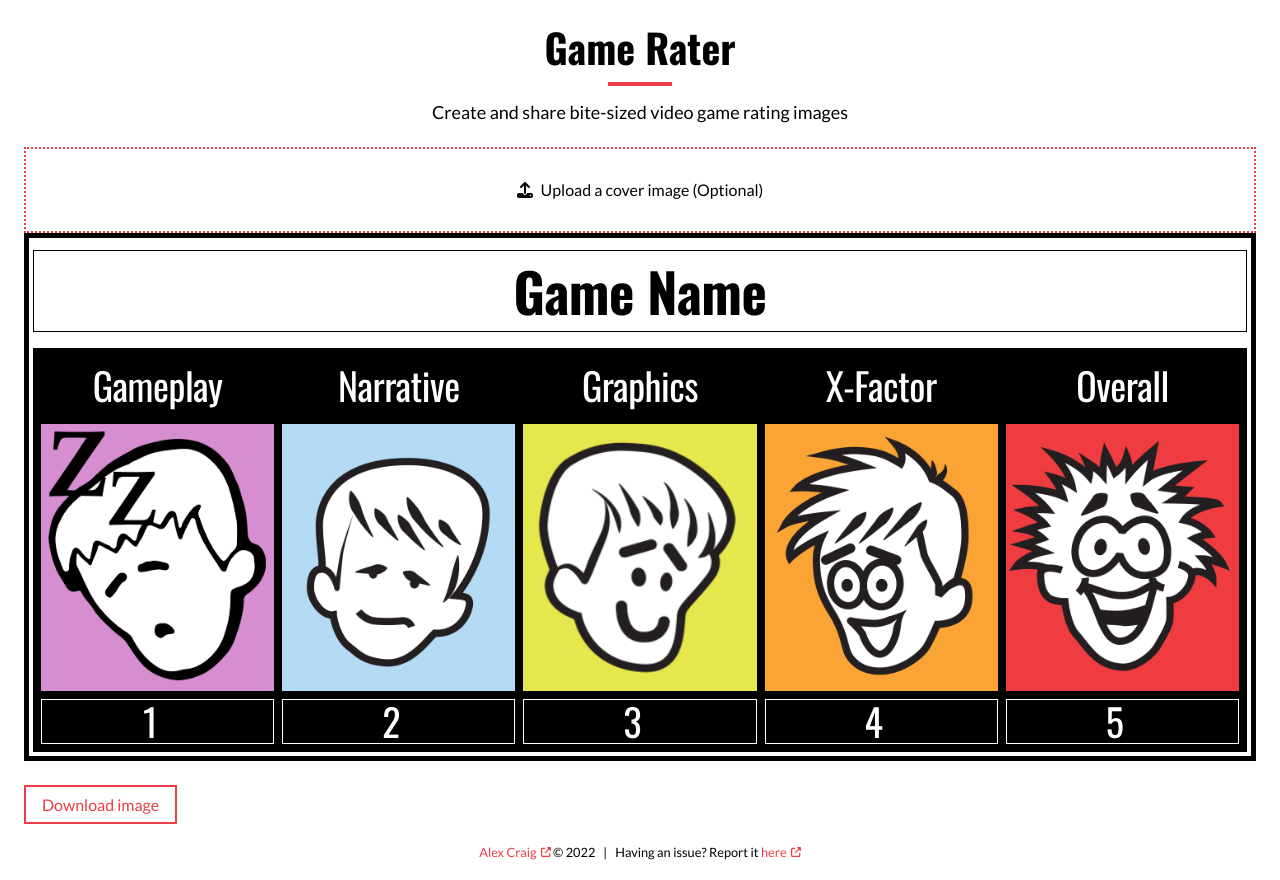
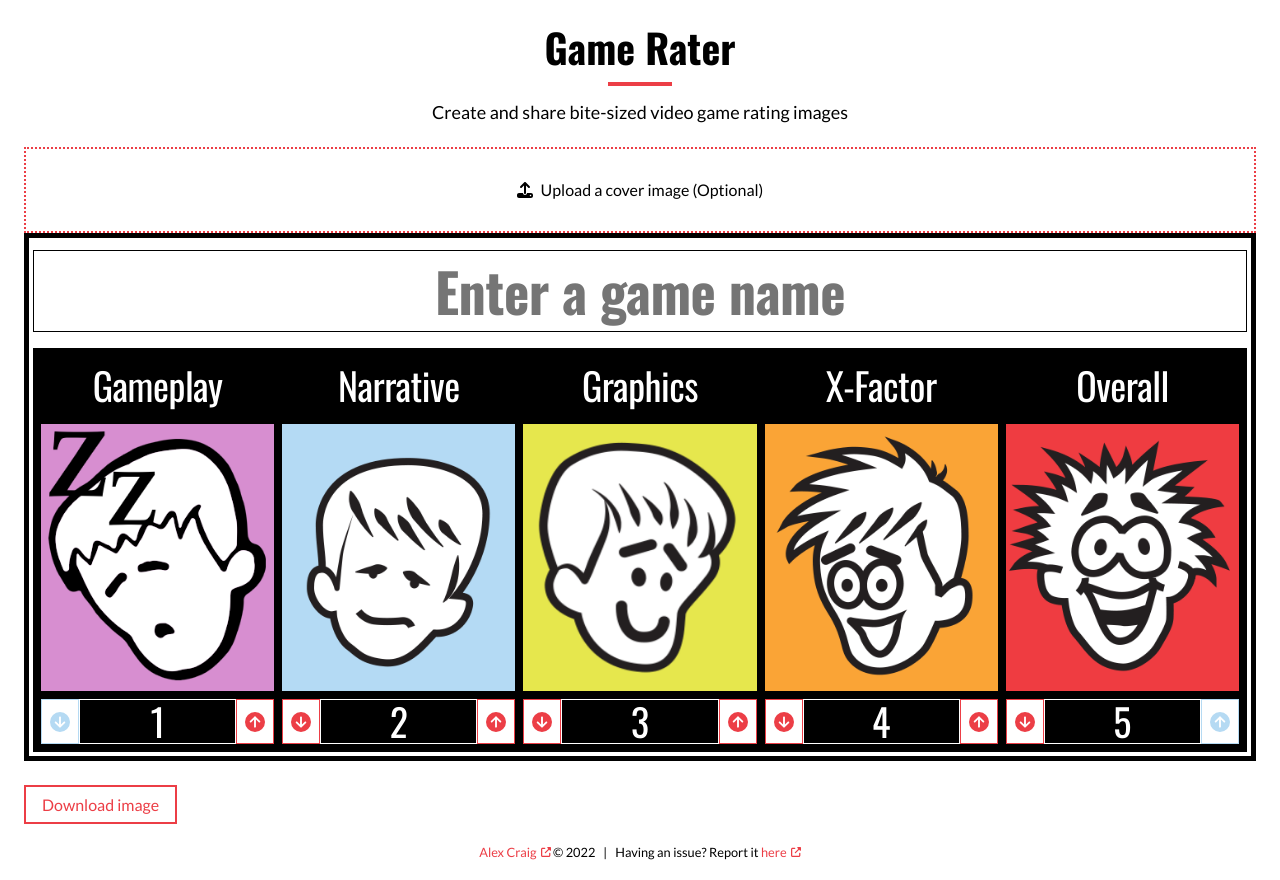
Before and after one commit to im-sticky/GameRater, a Next.js app: page / in a window 1280 px wide. Built offline with nearby package versions, Linux system fonts and the light colour scheme.

Commit message:
custom input spinners

```diff
--- a/components/Button/index.module.scss
+++ b/components/Button/index.module.scss
@@ -6,8 +6,7 @@
   background-color: #fff;
   padding: 0.5rem 1rem;
   font-weight: 400;
-  transition: color 234ms cubic-bezier(0.22, 1, 0.36, 1),
-    background-color 234ms cubic-bezier(0.22, 1, 0.36, 1);
+  transition: color 234ms cubic-bezier(0.22, 1, 0.36, 1), background-color 234ms cubic-bezier(0.22, 1, 0.36, 1);
 
   @include focusStates {
     background-color: $color-primary;
@@ -15,7 +14,9 @@
   }
 
   &:disabled {
+    cursor: default;
     border-color: $color-rating-2;
     color: $color-rating-2;
+    background-color: #fff;
   }
 }
--- a/components/Link/index.module.scss
+++ b/components/Link/index.module.scss
@@ -1,9 +1,9 @@
 @import 'styles/variables.module.scss';
-
 
 .link {
   color: $color-primary;
   text-decoration: none;
+  line-height: 1.5;
   background-image: linear-gradient(120deg, $color-primary 0%, $color-primary 100%);
   background-repeat: no-repeat;
   background-size: 0 0.125rem;
--- a/components/Rating/index.js
+++ b/components/Rating/index.js
@@ -1,5 +1,13 @@
 import React, {useEffect, useState} from 'react';
+import {clamp} from 'helpers';
 import styles from './index.module.scss';
+import {Button} from 'components/Button';
+import {FontAwesomeIcon} from '@fortawesome/react-fontawesome';
+import {faCircleArrowDown, faCircleArrowUp} from '@fortawesome/free-solid-svg-icons';
+
+const min = 1;
+const max = 5;
+const step = 0.5;
 
 export const Rating = ({column, rating, readonly}) => {
   const [internalRating, setInternalRating] = useState(rating);
@@ -21,19 +29,38 @@ export const Rating = ({column, rating, readonly}) => {
     <div className={styles.column}>
       <span className={styles.name}>{column}</span>
       <img src={`/ratings/${image}.png`} className={styles.image} role="presentation" alt="" />
+      <div className={styles.spinnerContainer}>
         {readonly ? (
           <span className={styles.rating}>{internalRating}</span>
         ) : (
+          <>
+            <Button
+              className={styles.spinner}
+              onClick={() => setInternalRating((prevRating) => clamp(prevRating - step, min, max))}
+              disabled={internalRating === min}
+            >
+              <FontAwesomeIcon icon={faCircleArrowDown} />
+            </Button>
             <input
               type="number"
-          defaultValue={internalRating}
-          min={1}
-          max={5}
-          step={0.5}
+              min={min}
+              max={max}
+              step={step}
+              value={internalRating}
               className={styles.rating}
-          onChange={(e) => setInternalRating(e.target.value)}
+              onChange={(e) => setInternalRating(clamp(e.target.value, min, max))}
+              onFocus={(e) => e.target.select()}
             />
+            <Button
+              className={styles.spinner}
+              onClick={() => setInternalRating((prevRating) => clamp(prevRating + step, min, max))}
+              disabled={internalRating === max}
+            >
+              <FontAwesomeIcon icon={faCircleArrowUp} />
+            </Button>
+          </>
         )}
+      </div>
     </div>
   );
 };
--- a/components/Rating/index.module.scss
+++ b/components/Rating/index.module.scss
@@ -45,7 +45,6 @@
   .rating {
     font-family: 'Oswald', sans-serif;
     font-size: 1.625rem;
-    margin: 0.5rem 0 0.25rem;
     color: #fff;
     background: #000;
     border: none;
@@ -64,6 +63,28 @@
 
   input.rating {
     border: 1px solid #fff;
+
+    &::-webkit-outer-spin-button,
+    &::-webkit-inner-spin-button {
+      -webkit-appearance: none;
+      margin: 0;
+    }
+
+    &[type='number'] {
+      -moz-appearance: textfield;
+    }
+  }
+
+  .spinner {
+    border-width: 1px;
+    padding: 0.5rem;
+    font-size: 1.25rem;
+  }
+
+  .spinnerContainer {
+    display: flex;
+    width: 100%;
+    margin: 0.5rem 0 0.25rem;
   }
 
   .image {
--- /dev/null
+++ b/helpers/index.js
@@ -0,0 +1,3 @@
+export function clamp(num, min, max) {
+  return Math.min(Math.max(num, min), max);
+}
--- a/pages/index.js
+++ b/pages/index.js
@@ -10,7 +10,7 @@ import {FontAwesomeIcon} from '@fortawesome/react-fontawesome';
 import {faUpload} from '@fortawesome/free-solid-svg-icons';
 
 export default function Home() {
-  const [gameName, setGameName] = useState('Game Name');
+  const [gameName, setGameName] = useState('');
   const [coverFile, setCoverFile] = useState();
   const [downloadingImage, setDownloadingImage] = useState(false);
 
@@ -72,6 +72,7 @@ export default function Home() {
                 className={styles.gameName}
                 defaultValue={gameName}
                 onChange={(e) => setGameName(e.target.value)}
+                placeholder="Enter a game name"
               />
             )}
             <div className={styles.ratingsColumns}>
```
Lines whose indentation alone changed are shown as unchanged.
